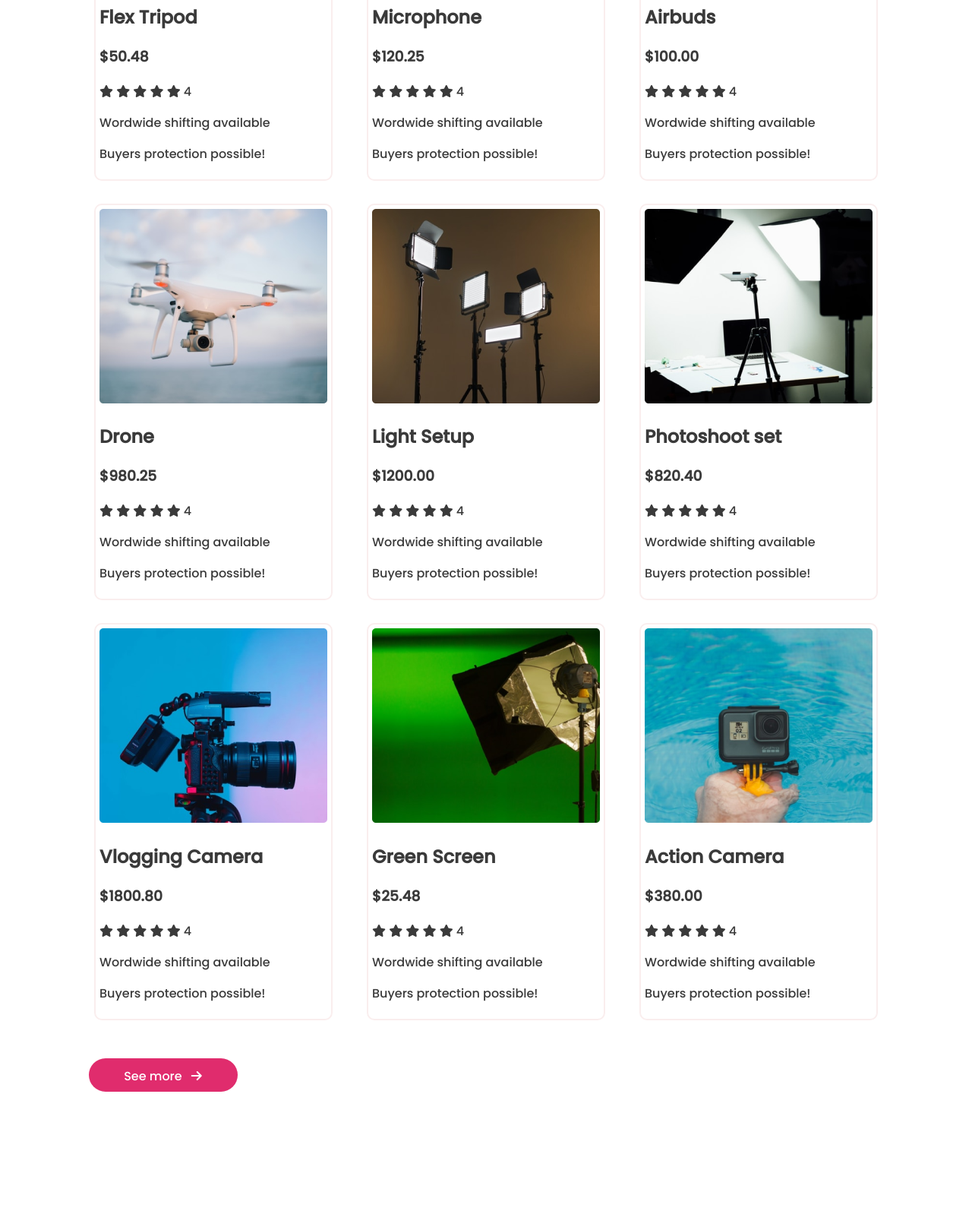
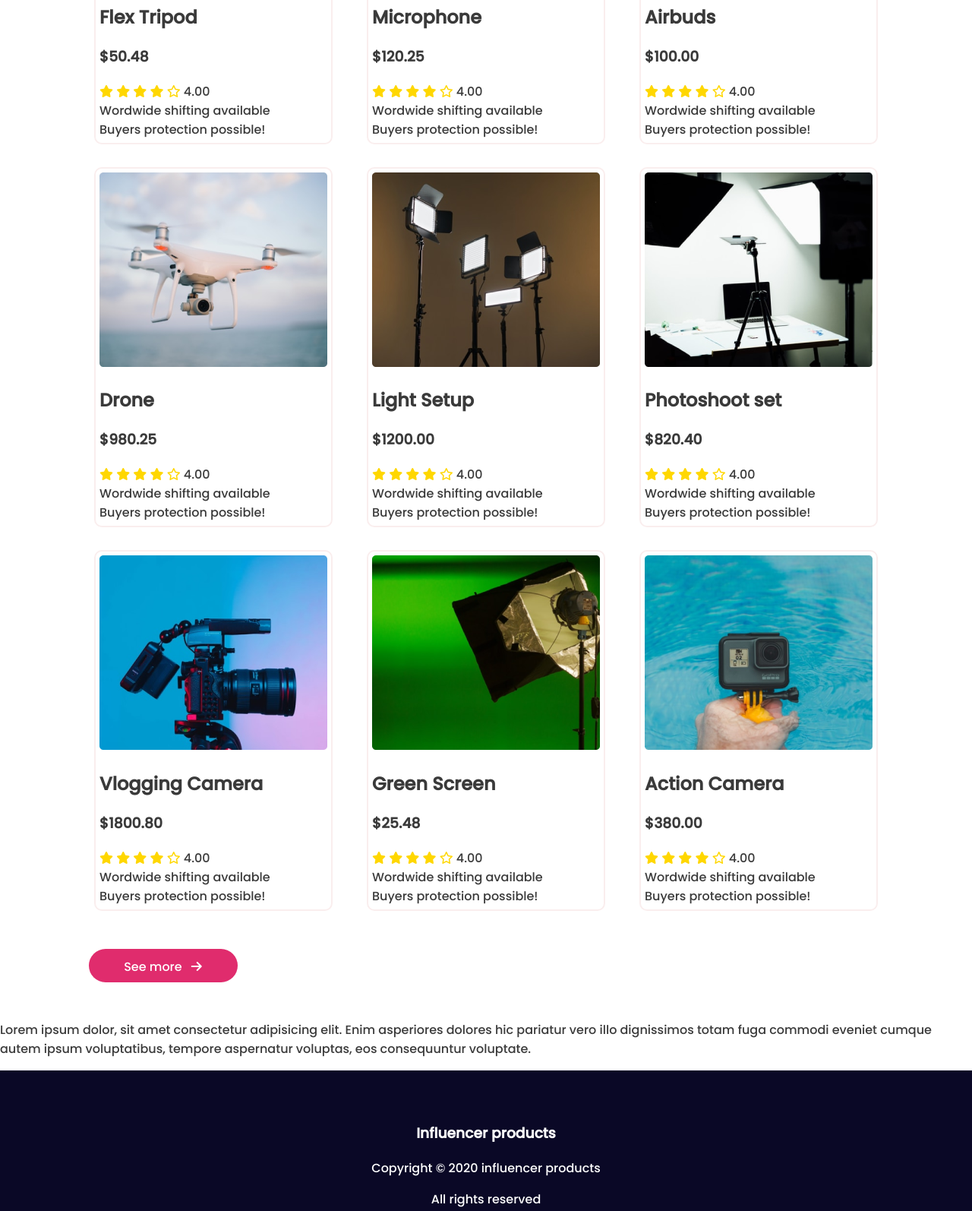
Before and after one commit to TanveerShahriar/influencer-gear, a plain HTML site: page index.html in a window 1280 px wide. Shown: the part 1140-2734 px from the top of the page at 76% size. Before the commit the page ends 2585 px from the top, so only its background shows below. Drawn offline with Linux system fonts and the light colour scheme.

Commit message:
footer done

```diff
--- a/index.html
+++ b/index.html
@@ -42,12 +42,12 @@
                     <img src="images/tripod.png" alt="">
                     <h2 class="item-name">Flex Tripod</h2>
                     <h3 class="item-price">$50.48</h3>
-                    <i class="fas fa-star filled"></i>
-                    <i class="fas fa-star filled"></i>
-                    <i class="fas fa-star filled"></i>
-                    <i class="fas fa-star filled"></i>
-                    <i class="fas fa-star empty"></i>
-                    <span>4</span>
+                    <i class="fas fa-star"></i>
+                    <i class="fas fa-star"></i>
+                    <i class="fas fa-star"></i>
+                    <i class="fas fa-star"></i>
+                    <i class="far fa-star"></i>
+                    <span>4.00</span>
                     <p>Wordwide shifting available</p>
                     <p>Buyers protection possible!</p>
                 </div>
@@ -55,12 +55,12 @@
                     <img src="images/mic.png" alt="">
                     <h2 class="item-name">Microphone</h2>
                     <h3 class="item-price">$120.25</h3>
-                    <i class="fas fa-star filled"></i>
-                    <i class="fas fa-star filled"></i>
-                    <i class="fas fa-star filled"></i>
-                    <i class="fas fa-star filled"></i>
-                    <i class="fas fa-star empty"></i>
-                    <span>4</span>
+                    <i class="fas fa-star"></i>
+                    <i class="fas fa-star"></i>
+                    <i class="fas fa-star"></i>
+                    <i class="fas fa-star"></i>
+                    <i class="far fa-star"></i>
+                    <span>4.00</span>
                     <p>Wordwide shifting available</p>
                     <p>Buyers protection possible!</p>
                 </div>
@@ -68,12 +68,12 @@
                     <img src="images/airpod.png" alt="">
                     <h2 class="item-name">Airbuds</h2>
                     <h3 class="item-price">$100.00</h3>
-                    <i class="fas fa-star filled"></i>
-                    <i class="fas fa-star filled"></i>
-                    <i class="fas fa-star filled"></i>
-                    <i class="fas fa-star filled"></i>
-                    <i class="fas fa-star empty"></i>
-                    <span>4</span>
+                    <i class="fas fa-star"></i>
+                    <i class="fas fa-star"></i>
+                    <i class="fas fa-star"></i>
+                    <i class="fas fa-star"></i>
+                    <i class="far fa-star"></i>
+                    <span>4.00</span>
                     <p>Wordwide shifting available</p>
                     <p>Buyers protection possible!</p>
                 </div>
@@ -81,12 +81,12 @@
                     <img src="images/drone.png" alt="">
                     <h2 class="item-name">Drone</h2>
                     <h3 class="item-price">$980.25</h3>
-                    <i class="fas fa-star filled"></i>
-                    <i class="fas fa-star filled"></i>
-                    <i class="fas fa-star filled"></i>
-                    <i class="fas fa-star filled"></i>
-                    <i class="fas fa-star empty"></i>
-                    <span>4</span>
+                    <i class="fas fa-star"></i>
+                    <i class="fas fa-star"></i>
+                    <i class="fas fa-star"></i>
+                    <i class="fas fa-star"></i>
+                    <i class="far fa-star"></i>
+                    <span>4.00</span>
                     <p>Wordwide shifting available</p>
                     <p>Buyers protection possible!</p>
                 </div>
@@ -94,12 +94,12 @@
                     <img src="images/lights.png" alt="">
                     <h2 class="item-name">Light Setup</h2>
                     <h3 class="item-price">$1200.00</h3>
-                    <i class="fas fa-star filled"></i>
-                    <i class="fas fa-star filled"></i>
-                    <i class="fas fa-star filled"></i>
-                    <i class="fas fa-star filled"></i>
-                    <i class="fas fa-star empty"></i>
-                    <span>4</span>
+                    <i class="fas fa-star"></i>
+                    <i class="fas fa-star"></i>
+                    <i class="fas fa-star"></i>
+                    <i class="fas fa-star"></i>
+                    <i class="far fa-star"></i>
+                    <span>4.00</span>
                     <p>Wordwide shifting available</p>
                     <p>Buyers protection possible!</p>
                 </div>
@@ -107,12 +107,12 @@
                     <img src="images/setup.png" alt="">
                     <h2 class="item-name">Photoshoot set</h2>
                     <h3 class="item-price">$820.40</h3>
-                    <i class="fas fa-star filled"></i>
-                    <i class="fas fa-star filled"></i>
-                    <i class="fas fa-star filled"></i>
-                    <i class="fas fa-star filled"></i>
-                    <i class="fas fa-star empty"></i>
-                    <span>4</span>
+                    <i class="fas fa-star"></i>
+                    <i class="fas fa-star"></i>
+                    <i class="fas fa-star"></i>
+                    <i class="fas fa-star"></i>
+                    <i class="far fa-star"></i>
+                    <span>4.00</span>
                     <p>Wordwide shifting available</p>
                     <p>Buyers protection possible!</p>
                 </div>
@@ -120,12 +120,12 @@
                     <img src="images/camera.png" alt="">
                     <h2 class="item-name">Vlogging Camera</h2>
                     <h3 class="item-price">$1800.80</h3>
-                    <i class="fas fa-star filled"></i>
-                    <i class="fas fa-star filled"></i>
-                    <i class="fas fa-star filled"></i>
-                    <i class="fas fa-star filled"></i>
-                    <i class="fas fa-star empty"></i>
-                    <span>4</span>
+                    <i class="fas fa-star"></i>
+                    <i class="fas fa-star"></i>
+                    <i class="fas fa-star"></i>
+                    <i class="fas fa-star"></i>
+                    <i class="far fa-star"></i>
+                    <span>4.00</span>
                     <p>Wordwide shifting available</p>
                     <p>Buyers protection possible!</p>
                 </div>
@@ -133,12 +133,12 @@
                     <img src="images/single-light.png" alt="">
                     <h2 class="item-name">Green Screen</h2>
                     <h3 class="item-price">$25.48</h3>
-                    <i class="fas fa-star filled"></i>
-                    <i class="fas fa-star filled"></i>
-                    <i class="fas fa-star filled"></i>
-                    <i class="fas fa-star filled"></i>
-                    <i class="fas fa-star empty"></i>
-                    <span>4</span>
+                    <i class="fas fa-star"></i>
+                    <i class="fas fa-star"></i>
+                    <i class="fas fa-star"></i>
+                    <i class="fas fa-star"></i>
+                    <i class="far fa-star"></i>
+                    <span>4.00</span>
                     <p>Wordwide shifting available</p>
                     <p>Buyers protection possible!</p>
                 </div>
@@ -146,12 +146,12 @@
                     <img src="images/action.png" alt="">
                     <h2 class="item-name">Action Camera</h2>
                     <h3 class="item-price">$380.00</h3>
-                    <i class="fas fa-star filled"></i>
-                    <i class="fas fa-star filled"></i>
-                    <i class="fas fa-star filled"></i>
-                    <i class="fas fa-star filled"></i>
-                    <i class="fas fa-star empty"></i>
-                    <span>4</span>
+                    <i class="fas fa-star"></i>
+                    <i class="fas fa-star"></i>
+                    <i class="fas fa-star"></i>
+                    <i class="fas fa-star"></i>
+                    <i class="far fa-star"></i>
+                    <span>4.00</span>
                     <p>Wordwide shifting available</p>
                     <p>Buyers protection possible!</p>
                 </div>
@@ -161,6 +161,22 @@
                 <i class="fas fa-arrow-right"></i>
             </div>
         </section>
+
+        <section class="extra">
+            <p>Lorem ipsum dolor, sit amet consectetur adipisicing elit. Enim asperiores dolores hic pariatur vero illo dignissimos totam fuga commodi eveniet cumque autem ipsum voluptatibus, tempore aspernatur voluptas, eos consequuntur voluptate.</p>
+        </section>
     </main>
+
+    <footer>
+        <h3>Influencer products</h3>
+        <p>Copyright &copy; 2020  influencer products</p>
+        <p>All rights reserved</p>
+        <div class="contacts">
+            <a href=""><i class="fab fa-instagram"></i></a>
+            <a href=""><i class="fab fa-facebook-f"></i></a>
+            <a href=""><i class="fab fa-twitter"></i></a>
+            <a href=""><i class="fab fa-youtube"></i></a>
+        </div>
+    </footer>
 </body>
 </html>
--- a/styles/style.css
+++ b/styles/style.css
@@ -5,6 +5,7 @@
 body{
     font-family: 'Poppins', sans-serif;
     color: #3A3A3A;
+    margin: 0;
 }
 
 /* style for header */
@@ -94,6 +95,33 @@ body{
     height: 256px;
 }
 
+.item p{
+    margin-bottom: 0;
+    margin-top: 0;
+}
+
+.fa-star{
+    color: gold;
+}
+
 .popular-collection .link-button{
     margin-top: 50px;
+    margin-bottom: 50px;
 }
+
+/* style for footer */
+footer{
+    position: relative;
+    bottom: 0;
+    background: #0A0826;
+    text-align: center;
+    color: white;
+    padding-top: 50px;
+    padding-bottom: 50px;
+}
+
+.fab{
+    font-size: 32px;
+    margin-right: 16px;
+    color: white;
+}
```
